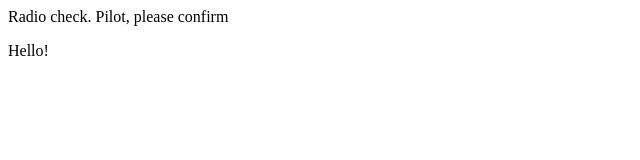
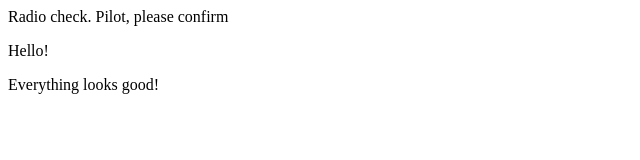
Before and after one commit to MonaPT/Assignment4Repo, a plain HTML site: page index.html in a window 1280 px wide. Shown: the whole page, without its empty margins (0-640 px from the left). Drawn offline with Linux system fonts and the light colour scheme.

Commit message:
my message

```diff
--- a/index.html
+++ b/index.html
@@ -2,5 +2,6 @@
     <body>
         <p>Radio check. Pilot, please confirm</p>
         <p>Hello!</p>
+        <p>Everything looks good!</p>
     </body>
 </html>
```
